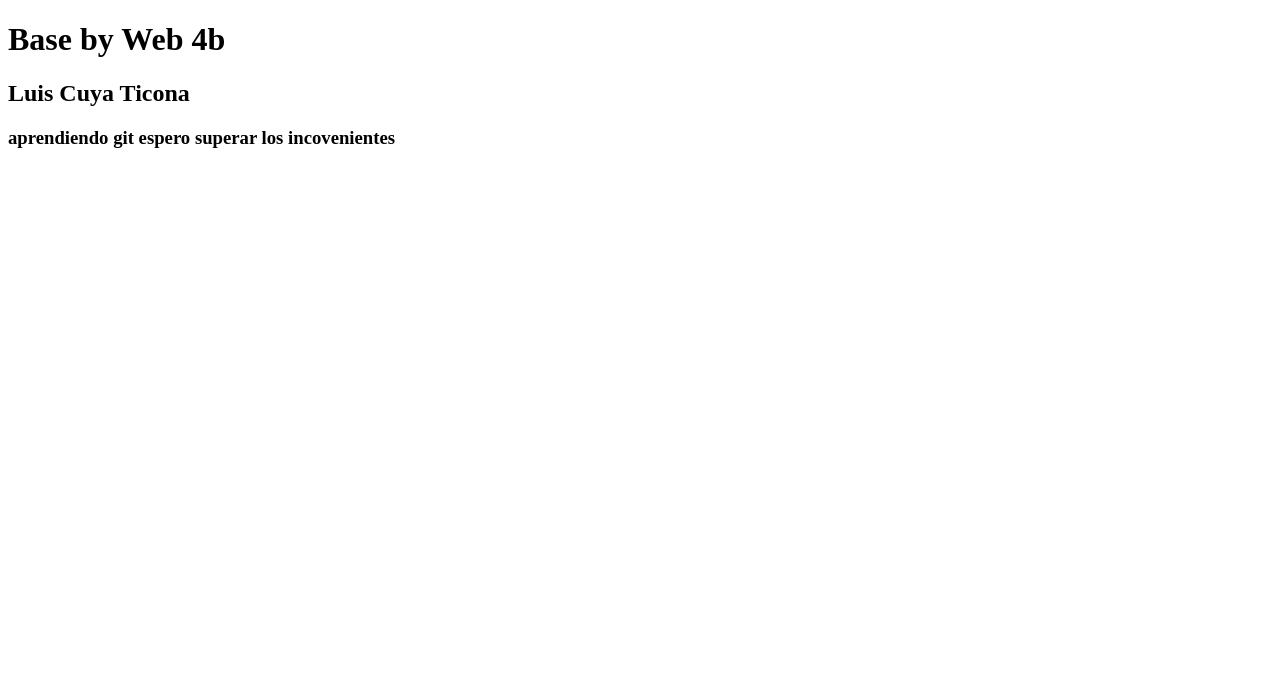
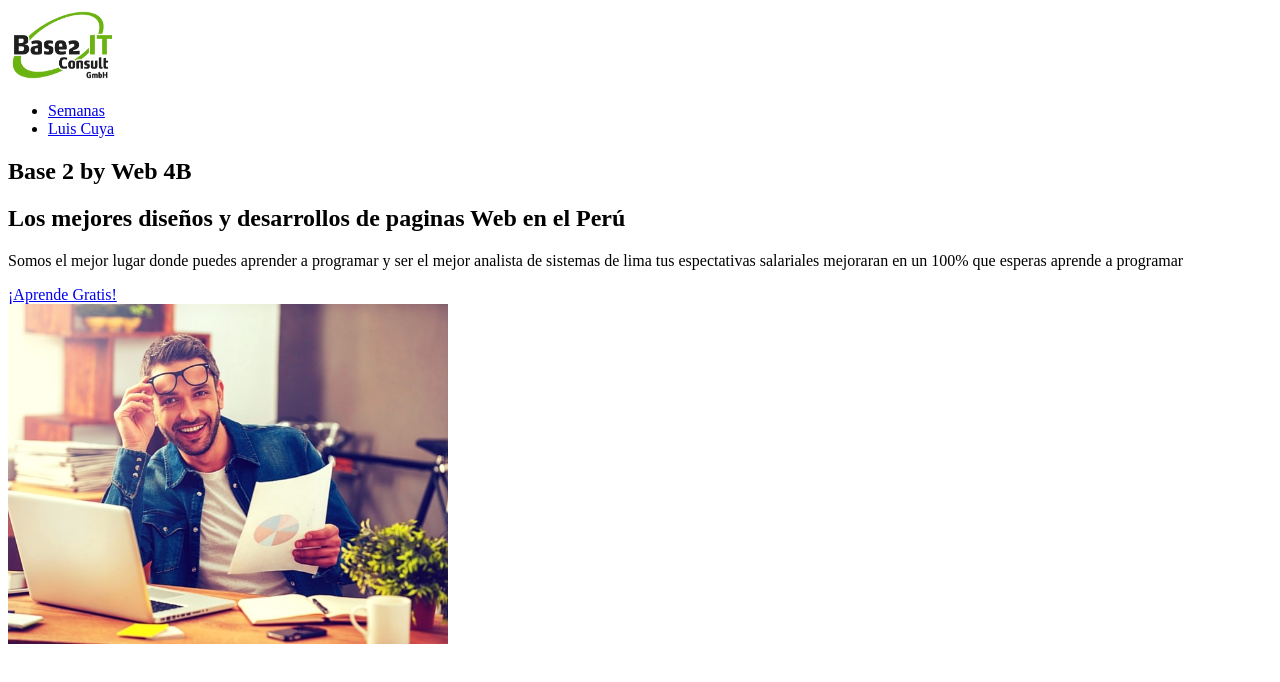
Before and after one commit to luiscuya121/fronted-tecsup-e-g11, a plain HTML site: page index.html in a window 1280 px wide. Drawn offline with Linux system fonts and the light colour scheme.

Commit message:
Poniendo las etiquetas html e iconos

```diff
--- a/index.html
+++ b/index.html
@@ -1,5 +1,6 @@
 <!DOCTYPE html>
 <html lang="es">
+
 <head>
     <meta charset="UTF-8">
     <meta http-equiv="X-UA-Compatible" content="IE=edge">
@@ -9,12 +10,65 @@
 
 
 </head>
+
 <body>
-    <h1>Base by Web 4b</h1>
-    <h2>Luis Cuya Ticona</h2>
-    <H3>aprendiendo git espero superar los incovenientes</H3>
+    <header>
+        <nav>
+            <div>
+                <a href=" #">
+
+                    <img src="assets/R.png" alt="" width="104" height="74">
+                </a>
+                <ul>
+                    <li>
+                        <a href="#">Semanas</a>
+
+                    </li>
+                    <li>
+
+                        <a href="https://www.linkedin.com/feed/" target="_blank" rel="noopener noreferrer">Luis Cuya</a>
+                    </li>
+
+                </ul>
+            </div>
 
 
 
+        </nav>
+
+
+    </header>
+
+    <main>
+        <article>
+            <div>
+                <div>
+                    <header>
+                        <h1>Base 2 by Web 4B</h1>
+                    </header>
+                    <section>
+                        <h2>Los mejores diseños y desarrollos de paginas Web en el Perú</h2>
+                        <p>Somos el mejor lugar donde puedes aprender a programar y ser el mejor
+                            analista de sistemas de lima tus espectativas salariales mejoraran en un
+                            100% que esperas aprende a programar
+                        </p>
+                    </section>
+                    <footer>
+                        <a href="#">¡Aprende Gratis!</a>
+                    </footer>
+
+                </div>
+                <div>
+                  <img src="assets/trabajando.jpg" alt="" width="440" height="340">
+
+                </div>
+
+            </div>
+
+        </article>
+
+
+    </main>
 </body>
+
 </html>
```
Also changed, not shown: semana-1/index.html (added, +63 -0 lines), semana-1/tarjeta-de-perfil/index.html (added, +12 -0 lines), assets/R.png (added), assets/css-svgrepo-com.svg (added), assets/html-5.svg (added), assets/javascript.svg (added), assets/reactjs.svg (added), assets/trabajando.jpg (added), 1 other file.
